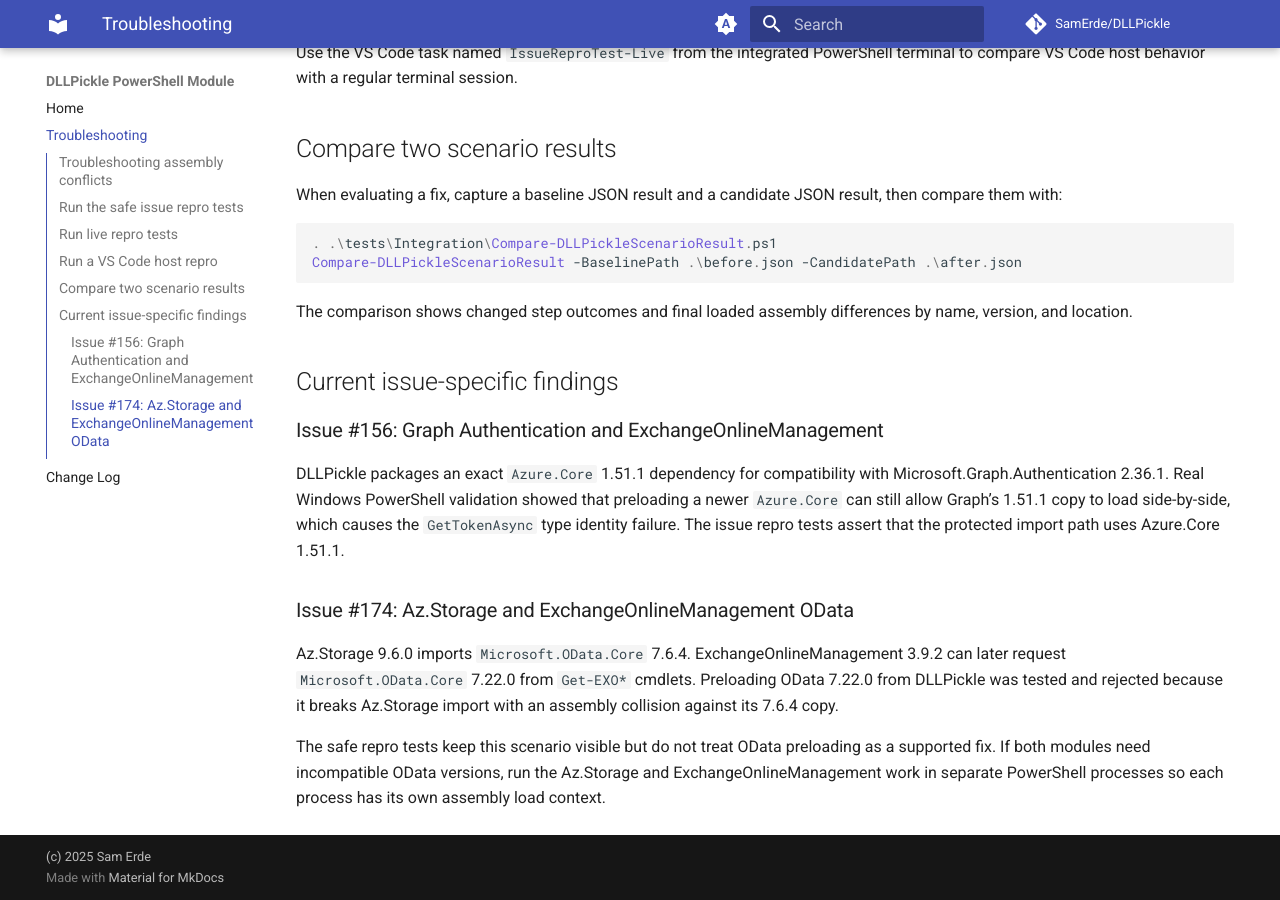
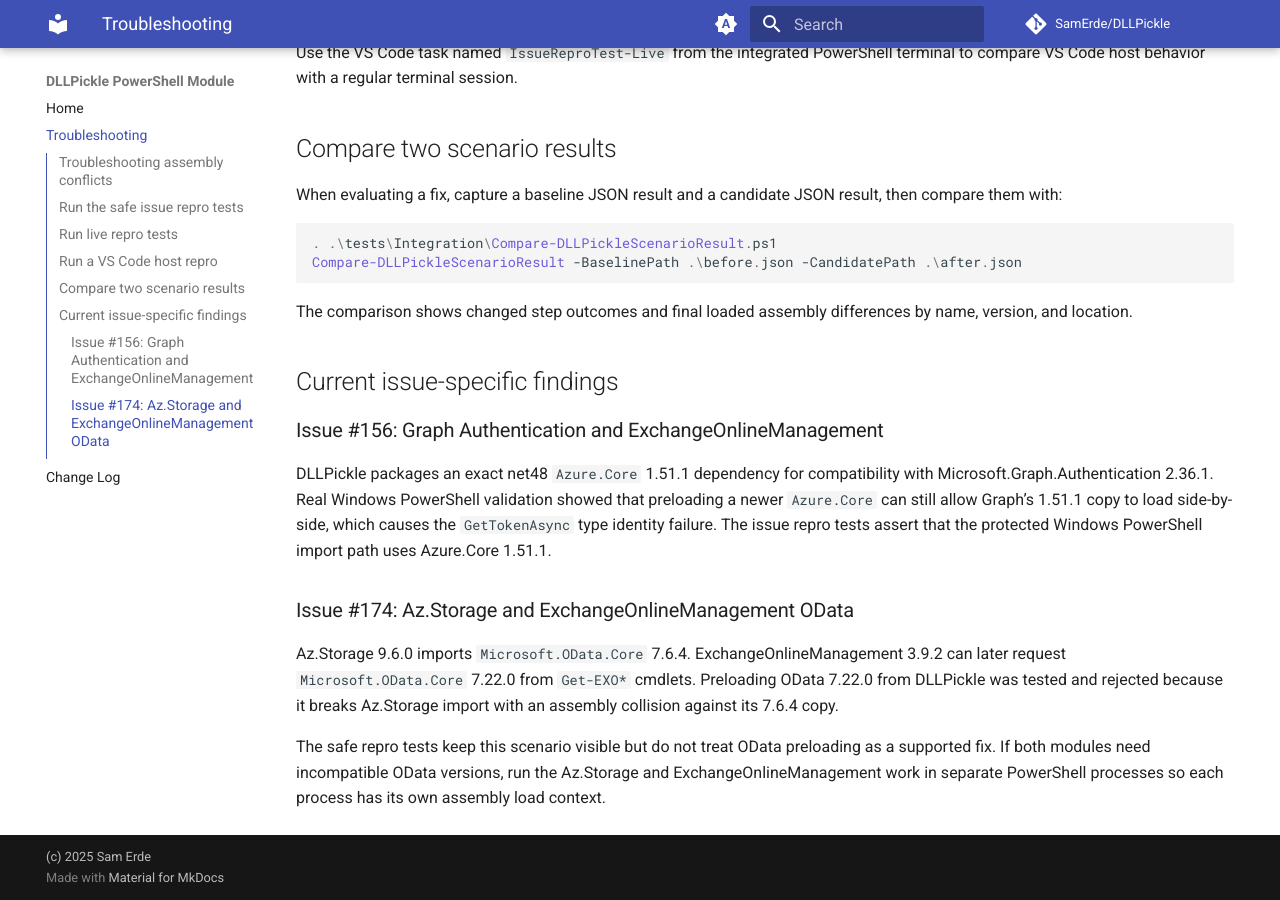
Before and after one commit to SamErde/DLLPickle, an MkDocs documentation site: the page built from docs/Troubleshooting.md, in a window 1280 px wide and 900 px high, scrolled down 902 px. Built offline with MkDocs 1.6.1 and Material for MkDocs 9.7.7, drawn with Linux system fonts in a browser that asks for light colours; comment, search, counter and statistics services are not loaded.

Commit message:
Limit Azure.Core preload to Windows PowerShell
Constrain the Azure.Core compatibility pin to net48 so PowerShell 7 builds do not preload Azure.Core's .NET 10 transitive assemblies. Move the #156 Azure.Core protected repro to Windows PowerShell, where the real issue was reproduced and validated.

Co-authored-by: Copilot <223556219+Copilot@users.noreply.github.com>

```diff
--- a/docs/Troubleshooting.md
+++ b/docs/Troubleshooting.md
@@ -69,12 +69,12 @@ differences by name, version, and location.
 
 ### Issue #156: Graph Authentication and ExchangeOnlineManagement
 
-DLLPickle packages an exact `Azure.Core` 1.51.1 dependency for compatibility
-with Microsoft.Graph.Authentication 2.36.1. Real Windows PowerShell validation
-showed that preloading a newer `Azure.Core` can still allow Graph's 1.51.1 copy
-to load side-by-side, which causes the `GetTokenAsync` type identity failure.
-The issue repro tests assert that the protected import path uses Azure.Core
-1.51.1.
+DLLPickle packages an exact net48 `Azure.Core` 1.51.1 dependency for
+compatibility with Microsoft.Graph.Authentication 2.36.1. Real Windows
+PowerShell validation showed that preloading a newer `Azure.Core` can still
+allow Graph's 1.51.1 copy to load side-by-side, which causes the
+`GetTokenAsync` type identity failure. The issue repro tests assert that the
+protected Windows PowerShell import path uses Azure.Core 1.51.1.
 
 ### Issue #174: Az.Storage and ExchangeOnlineManagement OData
 
```
Also changed, not shown: DEPENDENCIES.md (+8 -3 lines), 3 other files.
